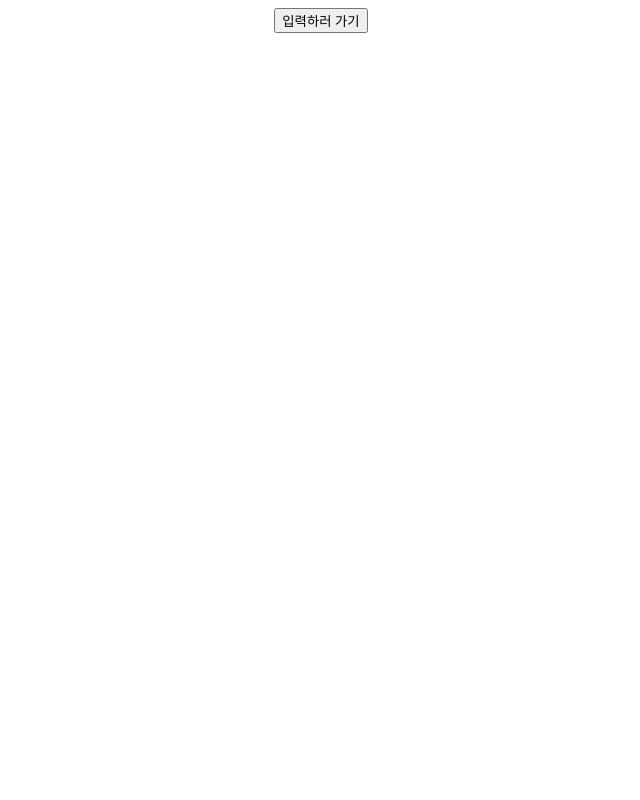
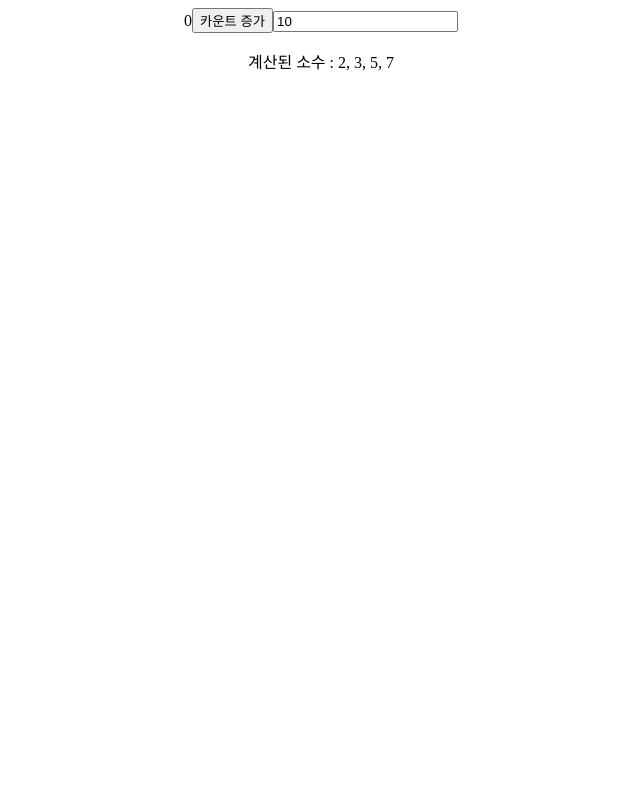
Before and after one commit to LimSeHyeon/FrontEnd, a React (Create React App) app in the folder react-base/: page / in a window 1280 px wide. Shown: the top 800 px of the page, without its empty margins (319-959 px from the left). Built offline with nearby package versions, Linux system fonts and the light colour scheme.

Commit message:
feat: useMemo는 dependency array가 바뀔 때마다 함수의 리턴값을 저장하는 것

```diff
--- a/react-base/src/App.js
+++ b/react-base/src/App.js
@@ -31,7 +31,7 @@ function App() {
       setShowCount(!showCount);
     }}>버튼</button>
     {showCount? <CountComponent/> : null} */}
-    <FocusInputButton />
+    {/* <FocusInputButton /> */}
     <PrimeCalculator/>
 
   </div>
--- a/react-base/src/components/CalculatePrimes.js
+++ b/react-base/src/components/CalculatePrimes.js
@@ -14,21 +14,32 @@ function calculatePrimes(limit) {
         }
         if(isPrime) primes.push(i);
     }
+    console.log("소수 계산 완료")
     return primes;
 }
 
-
+//이 상태면 count가 증가해도 소수 계산을 다시 하게 됨
 export default function PrimeCalculator(props) {
     const [limit, setLimit] = useState(10);
-    const primes = calculatePrimes(limit);
+    const [count, setCount] = useState(0);
+
+    // const primes = calculatePrimes(limit);
+    // dependency array가 바뀔 때마다 함수의 리턴값을 저장하는 것 !
+    const primes = useMemo(()=>calculatePrimes(limit), [limit]);
+
+    const addCount = () => {
+        setCount(count+1);
+    }
     return (
     <div>
+        {count}
+        <button onClick={addCount}>카운트 증가</button>
         <input
             type="number"
             value={limit}
             onChange={(e) => setLimit(Number(e.target.value))}
         />
-    <p> : {primes.join(', ')}</p>
+        <p>계산된 소수 : {primes.join(', ')}</p>
     </div>
     );
 }
```
Lines whose indentation alone changed are shown as unchanged.
